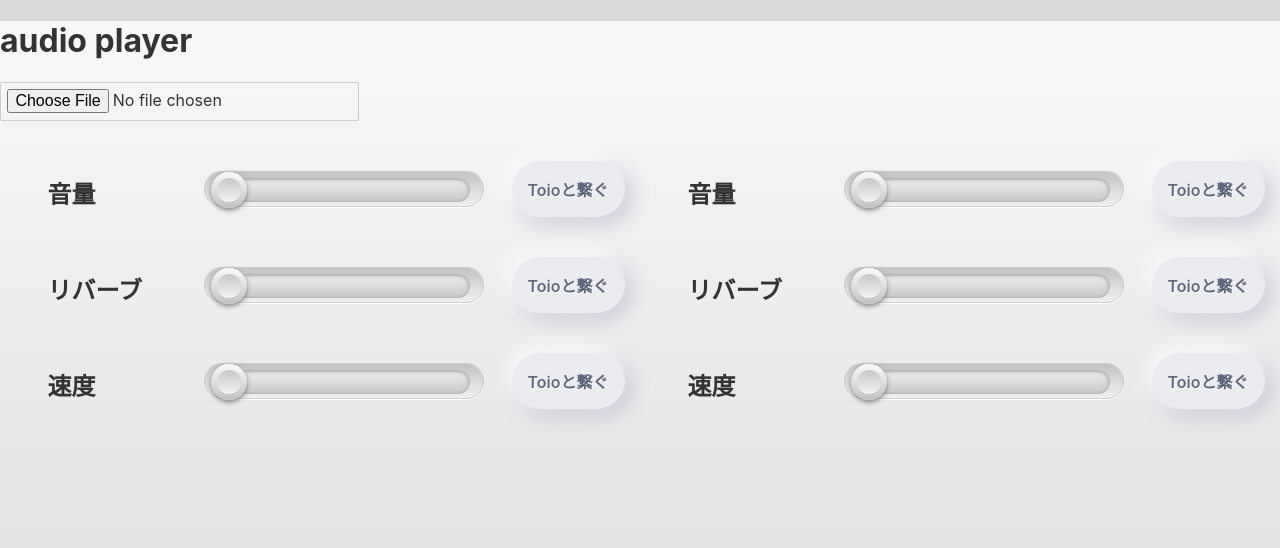
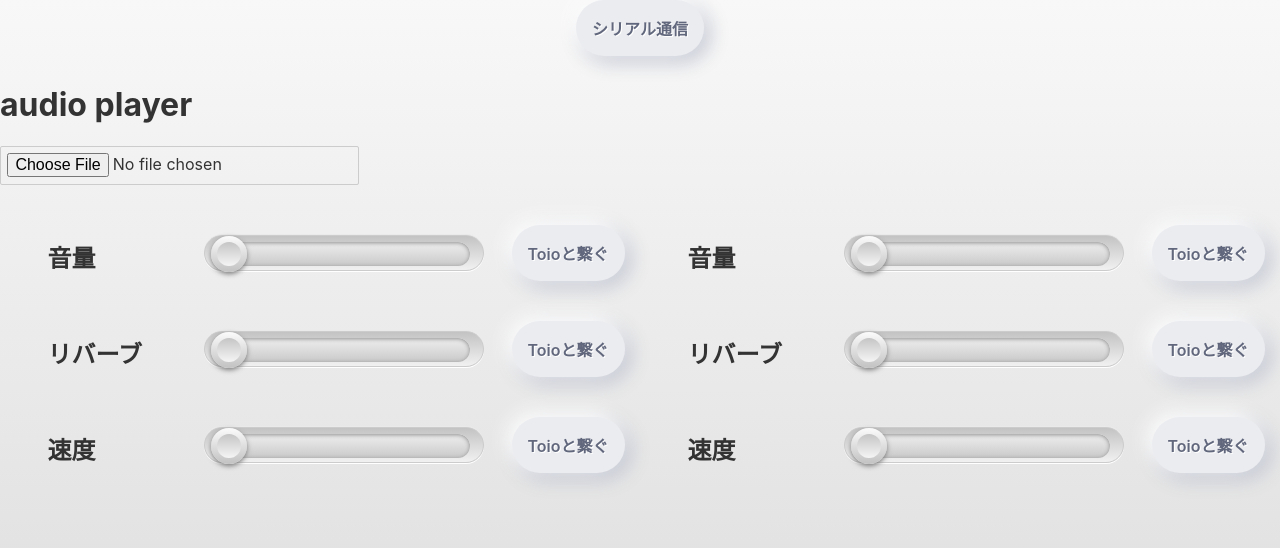
Before and after one commit to yuru-DJ/yuru-DJ-web, a Svelte app: page / in a window 1280 px wide. Shown: the top 548 px of the page. Built offline with nearby package versions, Linux system fonts and the light colour scheme.

Commit message:
Add serial monitor component

```diff
--- a/src/App.svelte
+++ b/src/App.svelte
@@ -1,9 +1,11 @@
 <script lang="ts">
 	import CubeMonitor from './components/CubeMonitor.svelte'
+	import SerialMonitor from './components/SerialMonitor.svelte'
 	import AudioPlayer from './components/AudioPlayer.svelte'
 </script>
 
 <main>
+	<SerialMonitor />
 	<AudioPlayer />
 
 	<div class="monitor-container">
--- /dev/null
+++ b/src/components/SerialMonitor.svelte
@@ -0,0 +1,40 @@
+<script lang="ts">
+import RadiusButton from "./RadiusButton.svelte";
+
+import { connectSerial, readSerial } from "../api/serial";
+
+let serialConnected = false;
+
+const onClick = async () => {
+  const reader = await connectSerial();
+
+  serialConnected = true;
+
+  readSerial(reader, (value) => {
+    switch (value) {
+      case 'NEAR':
+        console.log('near!')
+        break;
+      case 'FAR':
+        console.log('far!')
+        break;
+      default:
+        console.log(value)
+    }
+  });
+}
+</script>
+
+<div class="container">
+  <RadiusButton onClick={onClick} disabled={serialConnected}>{serialConnected ? '接続済み' : 'シリアル通信'}</RadiusButton>
+</div>
+
+<style lang="scss">
+  .container {
+    display: flex;
+    align-items: center;
+    justify-content: center;
+    height: 100%;
+    width: 100%;
+  }
+</style>
```
